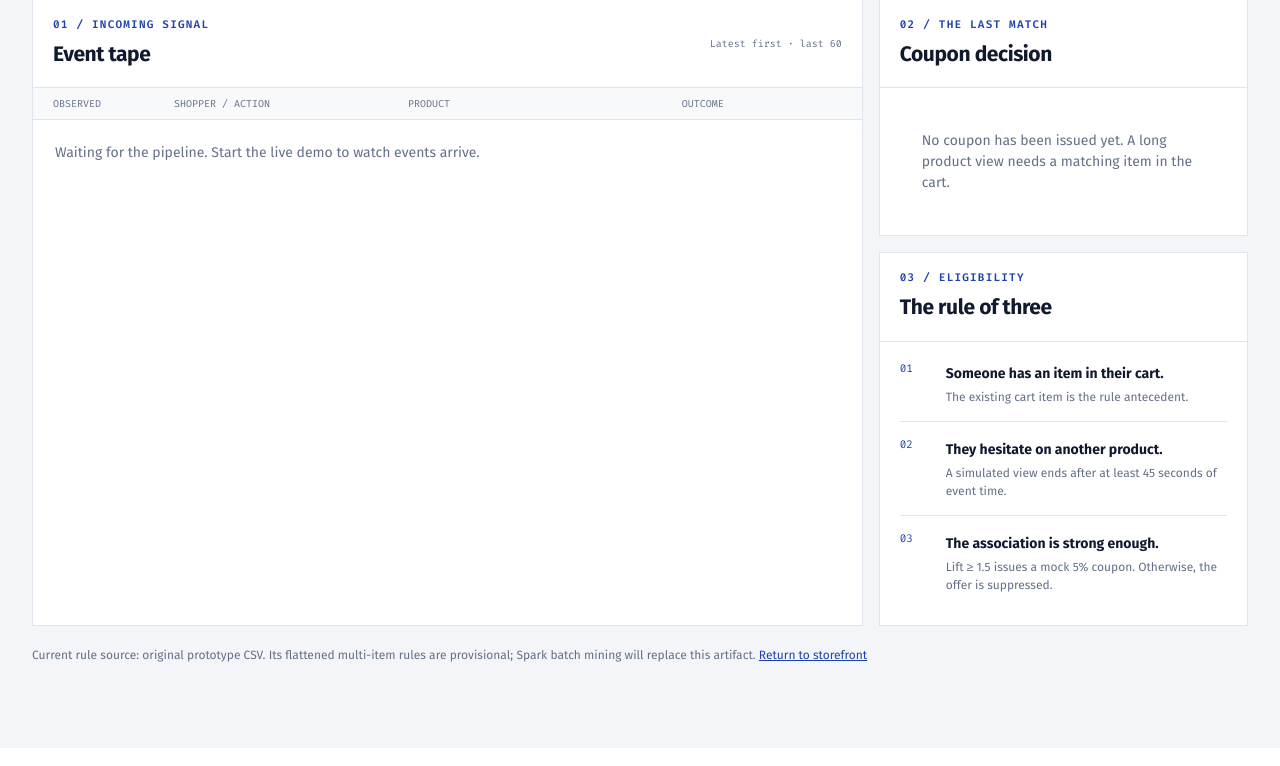
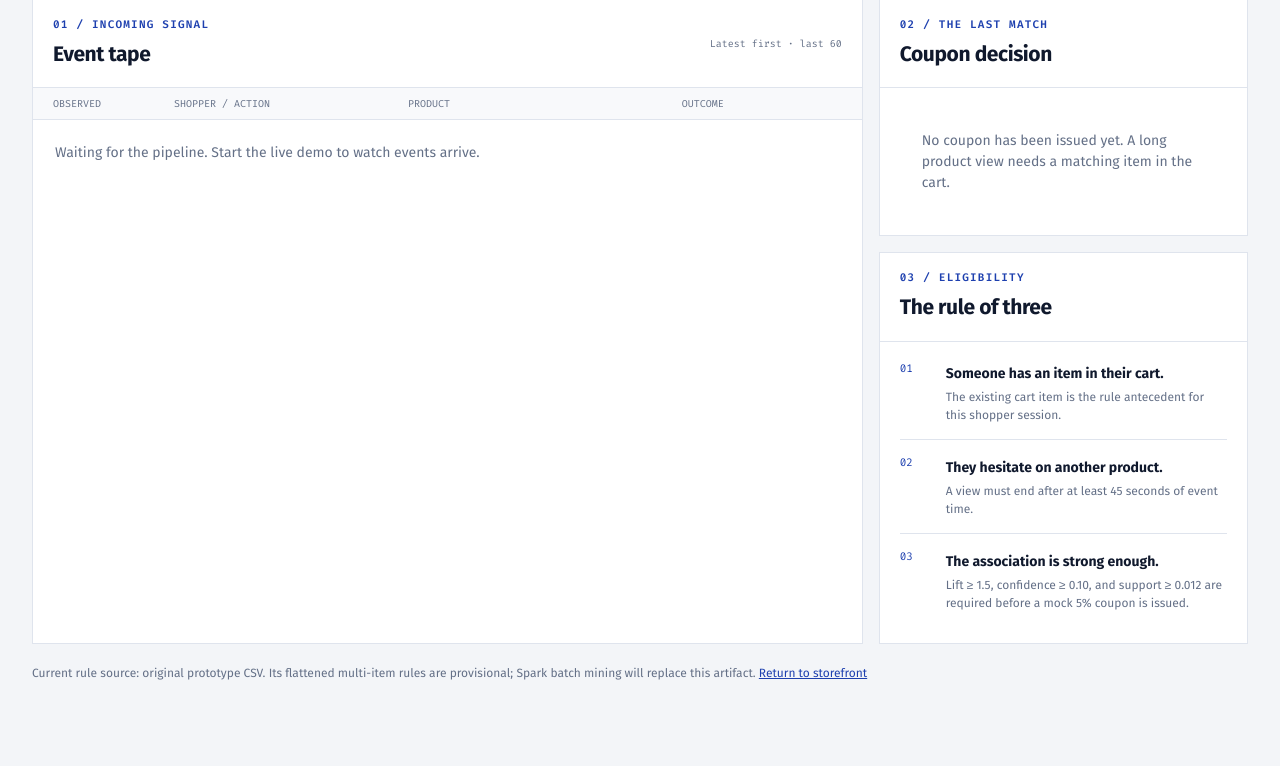
Before and after one commit to Martian-dev/MBA_Analysis, a Flask app: page /viewer in a window 1280 px wide. Shown: the part 435-1201 px from the top of the page. Before the commit the page ends 1097 px from the top, so only its background shows below. Run offline with Flask 3, Linux system fonts and the light colour scheme; data that the repository does not hold is empty.

Commit message:
docs: explain data-driven coupon eligibility

```diff
--- a/app/templates/viewer.html
+++ b/app/templates/viewer.html
@@ -37,7 +37,7 @@
           <div class="panel-heading"><div><p class="eyebrow">02 / THE LAST MATCH</p><h2 id="decision-title">Coupon decision</h2></div></div>
           <div id="latest-decision" class="decision-content"><p class="empty-state">No coupon has been issued yet. A long product view needs a matching item in the cart.</p></div>
         </section>
-        <section class="panel guide" aria-labelledby="guide-title"><div class="panel-heading"><div><p class="eyebrow">03 / ELIGIBILITY</p><h2 id="guide-title">The rule of three</h2></div></div><ol class="rule-list"><li><span>01</span><div><strong>Someone has an item in their cart.</strong><p>The existing cart item is the rule antecedent.</p></div></li><li><span>02</span><div><strong>They hesitate on another product.</strong><p>A simulated view ends after at least 45 seconds of event time.</p></div></li><li><span>03</span><div><strong>The association is strong enough.</strong><p>Lift ≥ 1.5 issues a mock 5% coupon. Otherwise, the offer is suppressed.</p></div></li></ol></section>
+        <section class="panel guide" aria-labelledby="guide-title"><div class="panel-heading"><div><p class="eyebrow">03 / ELIGIBILITY</p><h2 id="guide-title">The rule of three</h2></div></div><ol class="rule-list"><li><span>01</span><div><strong>Someone has an item in their cart.</strong><p>The existing cart item is the rule antecedent for this shopper session.</p></div></li><li><span>02</span><div><strong>They hesitate on another product.</strong><p>A view must end after at least 45 seconds of event time.</p></div></li><li><span>03</span><div><strong>The association is strong enough.</strong><p>Lift ≥ 1.5, confidence ≥ 0.10, and support ≥ 0.012 are required before a mock 5% coupon is issued.</p></div></li></ol></section>
       </aside>
     </div>
     <p class="footnote">Current rule source: original prototype CSV. Its flattened multi-item rules are provisional; Spark batch mining will replace this artifact. <a href="/">Return to storefront</a></p>
```
